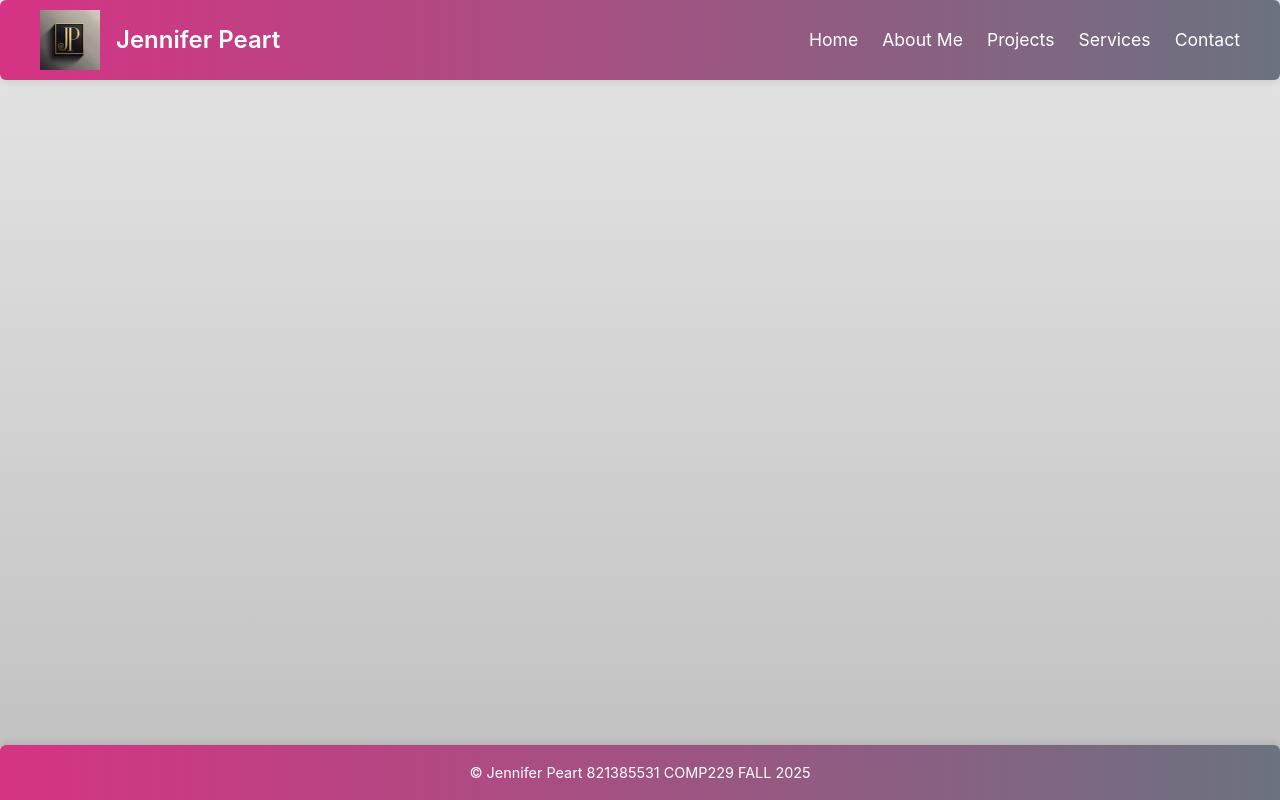
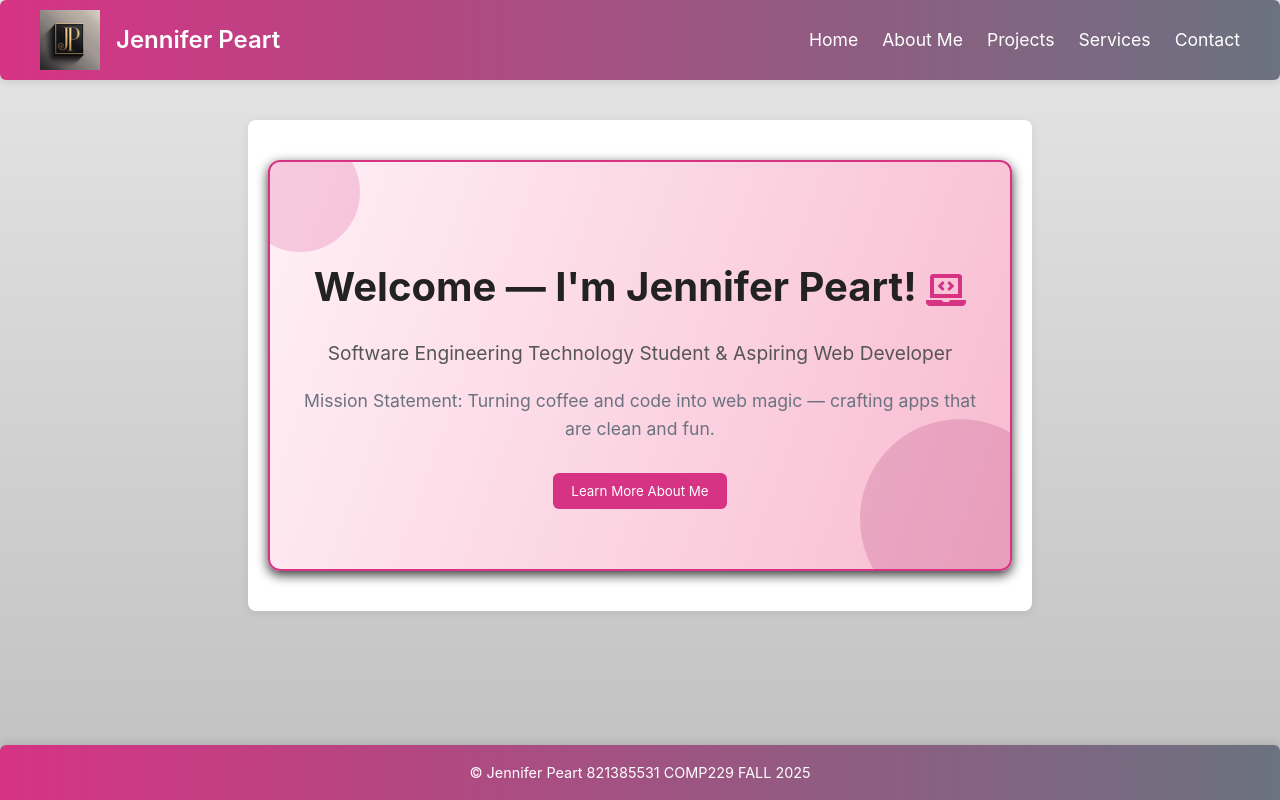
Before and after one commit to JennP6/personal-portfolio, a React (Create React App) app: page /home in a window 1280 px wide. Built offline with nearby package versions, Linux system fonts and the light colour scheme.

Commit message:
Add React Router redirect to Home page

```diff
--- a/src/App.js
+++ b/src/App.js
@@ -6,7 +6,7 @@
 /* Importing necessary libraries and components */
 
 import React from "react";
-import { Routes, Route } from "react-router-dom";
+import { BrowserRouter as Router, Routes, Route, Navigate } from "react-router-dom";
 import Navbar from "./components/Navbar";
 import Home from "./pages/Home";
 import About from "./pages/About";
@@ -29,7 +29,8 @@
       <Navbar />
       <main className="main-content">
         <Routes>
-          <Route path="/" element={<Home />} />
+          <Route path="/" element={<Navigate to="/home" replace />} />
+          <Route path="/home" element={<Home />} />
           <Route path="/about" element={<About />} />
           <Route path="/projects" element={<Projects />} />
           <Route path="/services" element={<Services />} />
```
Also changed, not shown: 1 other file (tests, documents, lock files or other folders).
